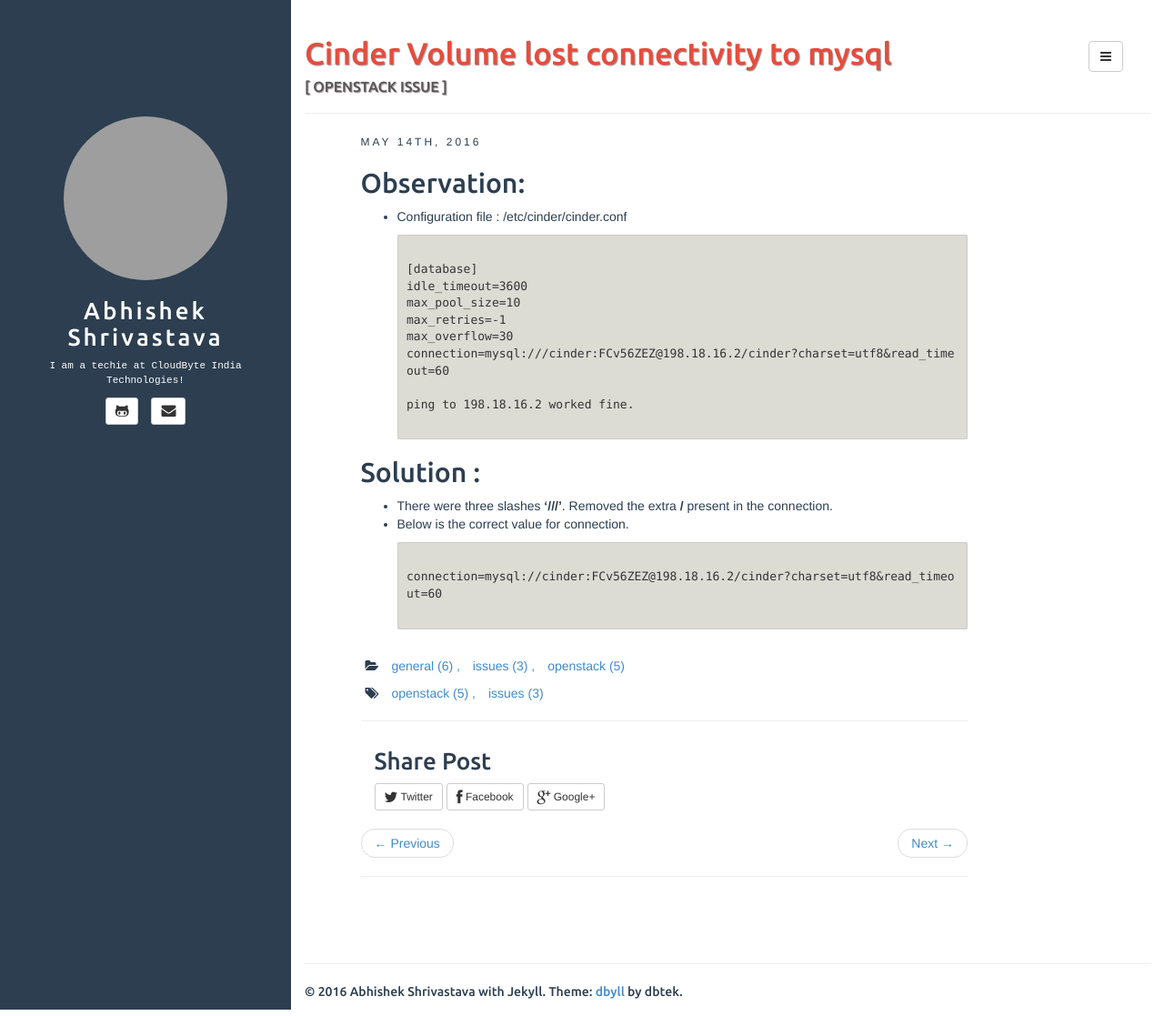
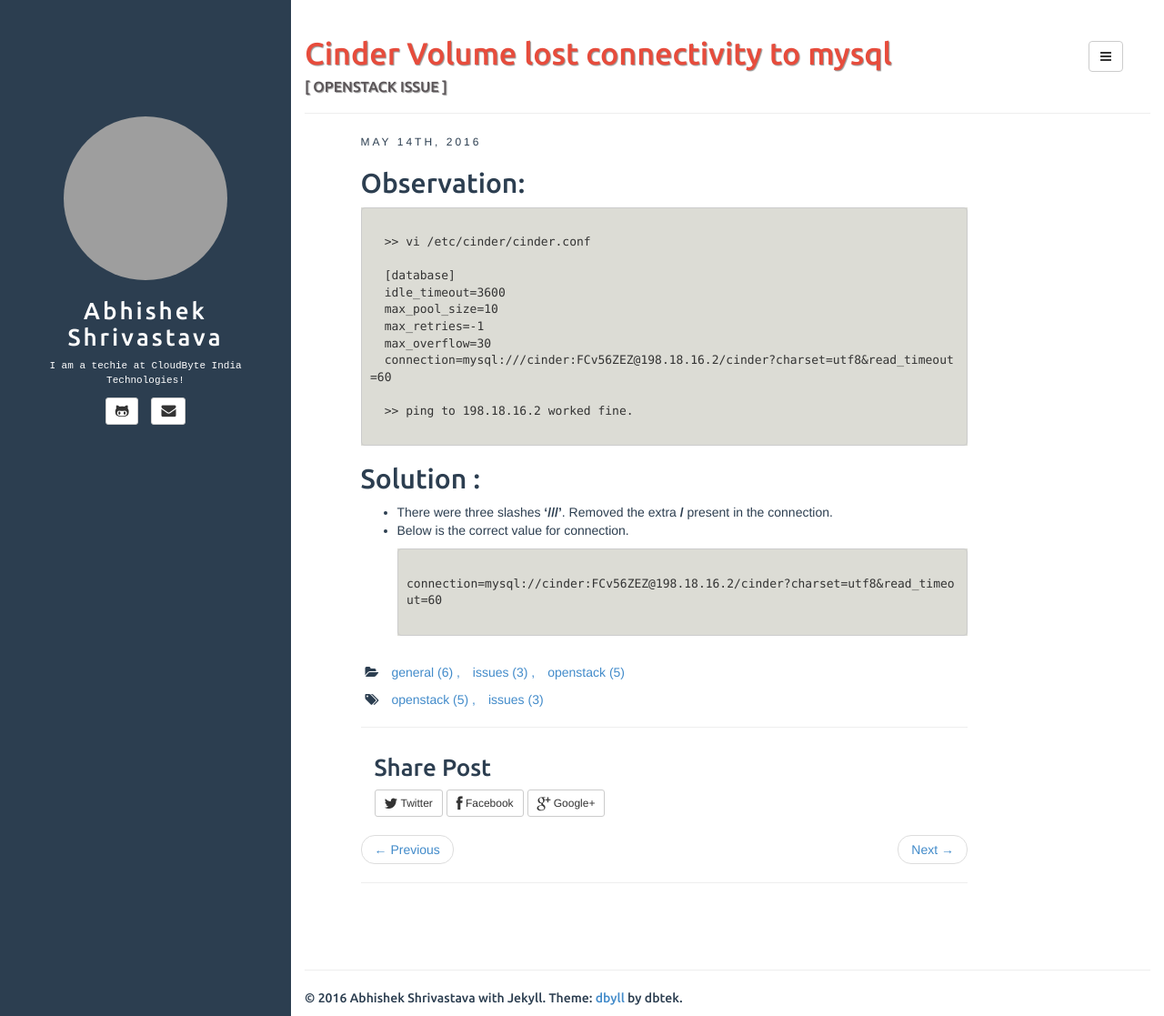
Before and after one commit to AbhiCloudbyte/magicbox, a Jekyll site: the page built from _posts/2016-05-14-Cinder-Volume-lost-connectivity-to-mysql.md, in a window 1280 px wide and 1117 px high. Shown: the whole window at 91% size. Built offline with Jekyll 4.4.1, drawn with Linux system fonts in a browser that asks for light colours; comment, search, counter and statistics services are not loaded; grey boxes are pictures that could not be loaded.

Commit message:
Update 2016-05-14-Cinder-Volume-lost-connectivity-to-mysql.md

````diff
--- a/_posts/2016-05-14-Cinder-Volume-lost-connectivity-to-mysql.md
+++ b/_posts/2016-05-14-Cinder-Volume-lost-connectivity-to-mysql.md
@@ -9,9 +9,9 @@ date:       2016-05-14 14:30:00 (UTC +5:30)
 
 ## Observation:
 
-- Configuration file : /etc/cinder/cinder.conf
+  ```
 
-  ```
+  >> vi /etc/cinder/cinder.conf
 
   [database]
   idle_timeout=3600
@@ -20,7 +20,7 @@ date:       2016-05-14 14:30:00 (UTC +5:30)
   max_overflow=30
   connection=mysql:///cinder:FCv56ZEZ@198.18.16.2/cinder?charset=utf8&read_timeout=60
 
-  ping to 198.18.16.2 worked fine.
+  >> ping to 198.18.16.2 worked fine.
 
   ```
 
````
